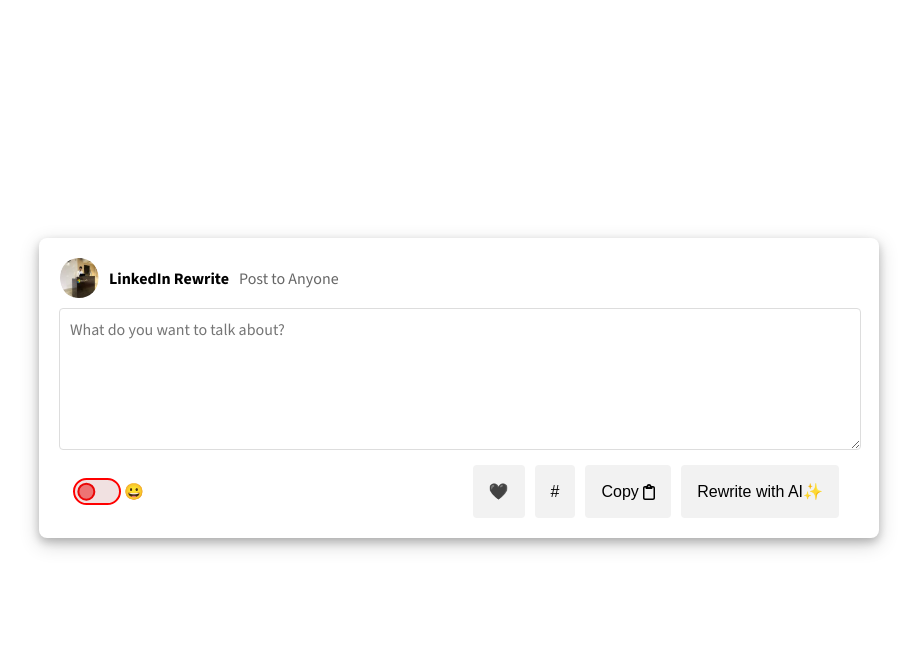
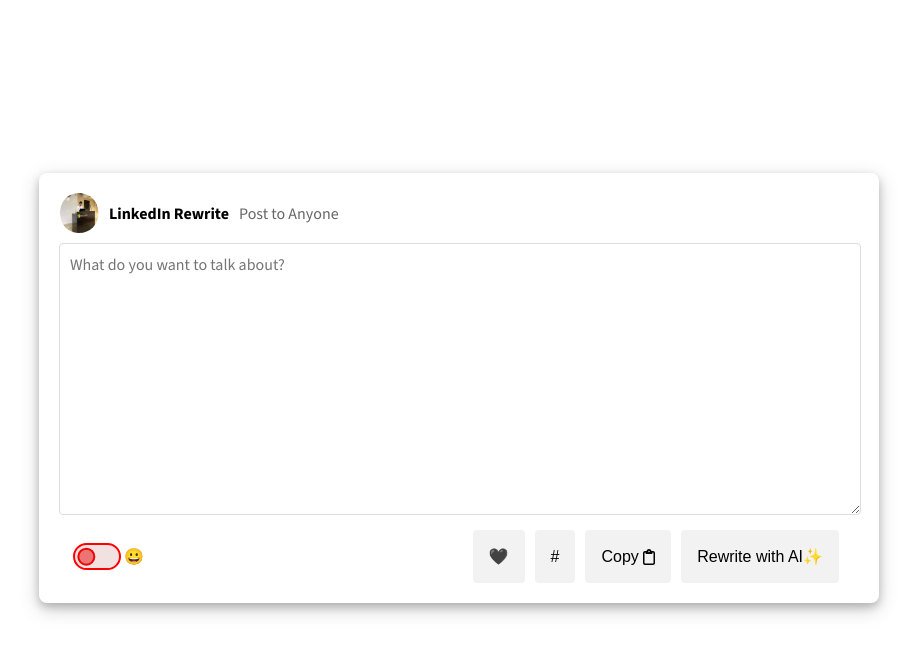
Before and after one commit to zpratikpathak/Linkedrite, a Django app: page / in a window 1280 px wide. Shown: the top 654 px of the page, without its empty margins (181-1098 px from the left). Run offline with Django 4.2, Linux system fonts and the light colour scheme.

Commit message:
updated web app

```diff
--- a/rewrite/static/rewrite/style.css
+++ b/rewrite/static/rewrite/style.css
@@ -58,7 +58,7 @@
   }
   textarea {
     width: 100%;
-    height: 120px;
+    height: 250px;
     padding: 10px;
     border: 1px solid #ddd;
     border-radius: 4px;
```
